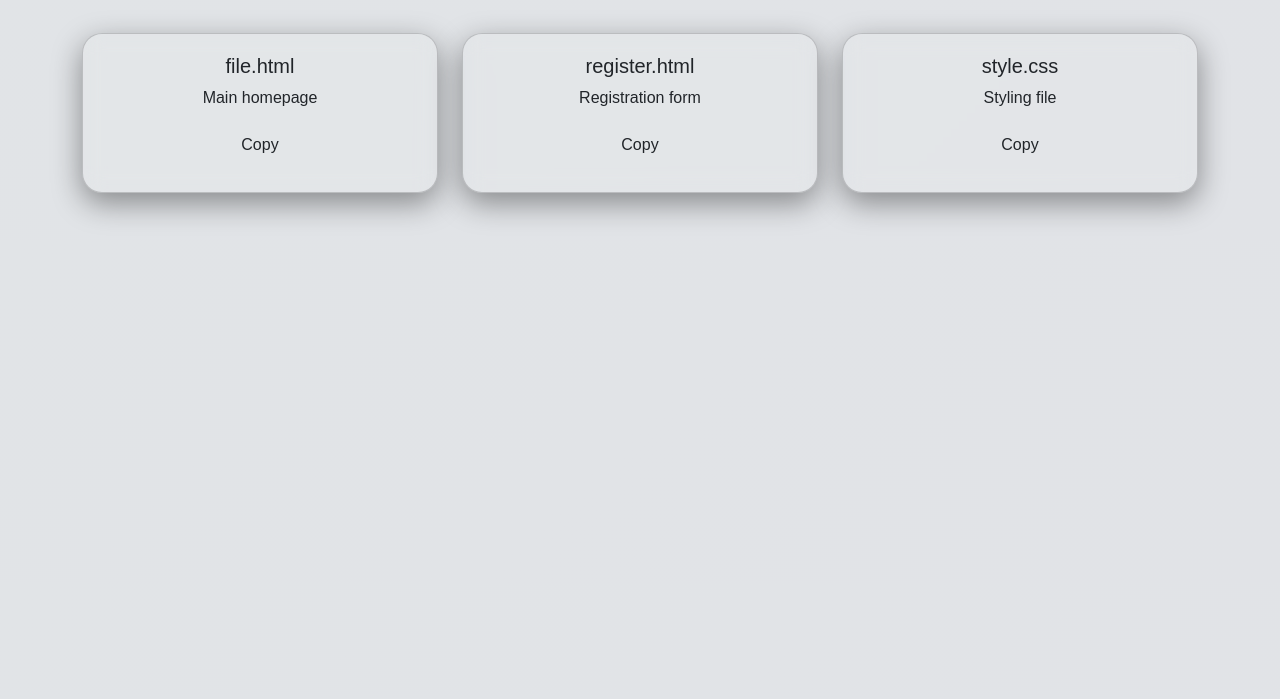
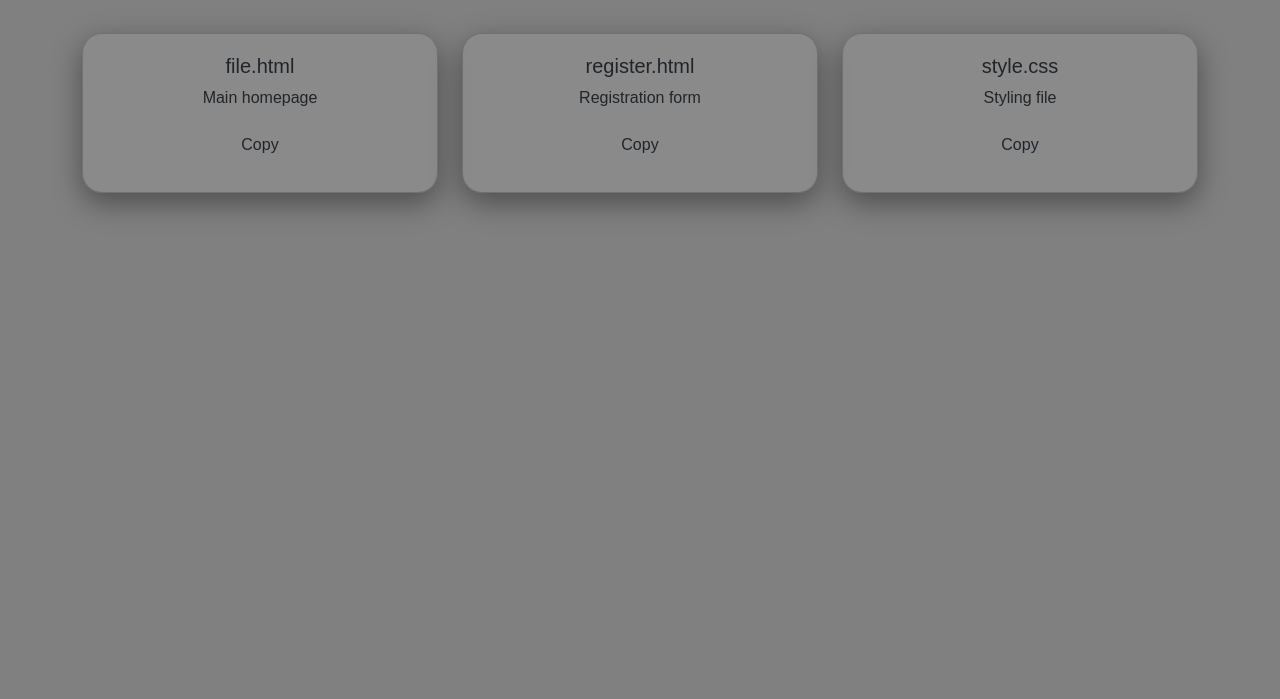
Before and after one commit to amirgundam007/index-puo-07, a plain HTML site: page index.html in a window 1280 px wide. Shown: the part 101-800 px from the top of the page. Drawn offline with nearby package versions, Linux system fonts and the light colour scheme.

Commit message:
Update index.html

```diff
--- a/index.html
+++ b/index.html
@@ -12,7 +12,7 @@
 
     <style>
       body {
-        background: linear-gradient(135deg, #e1e4e7, #e1e3e7);
+        background: grey;
         color: white;
         font-family: sans-serif;
       }
```
